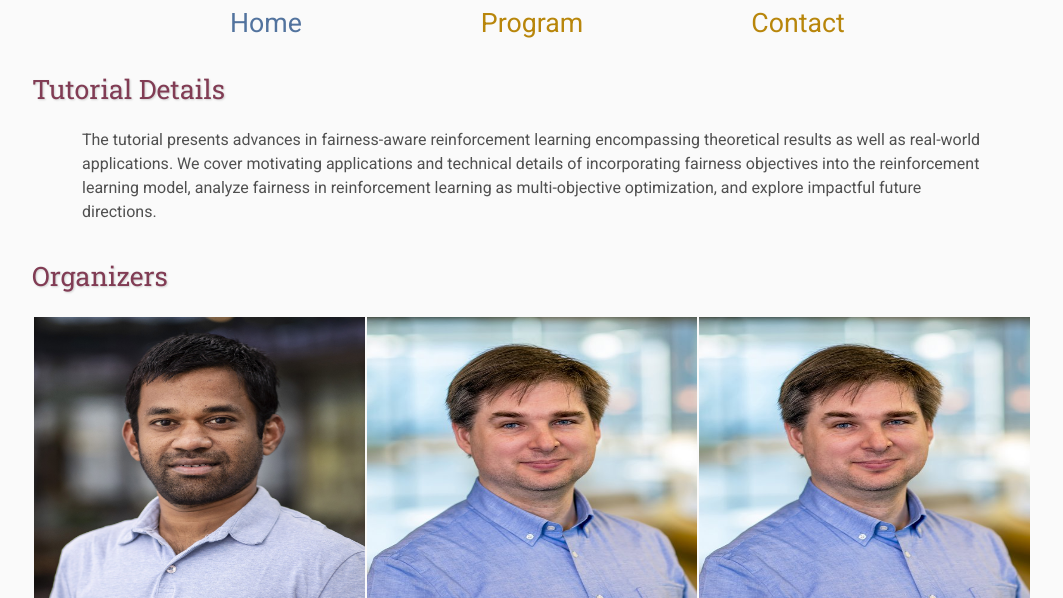
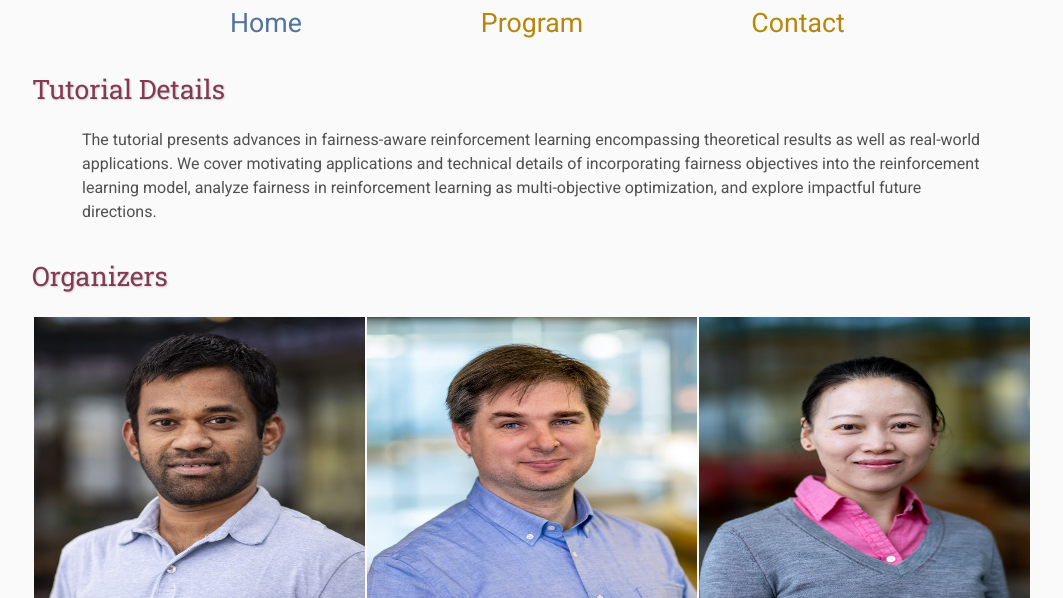
Before and after one commit to Fair-RL/fair-rl.github.io, a plain HTML site: page index.html in a window 1280 px wide. Shown: the part 469-1067 px from the top of the page, without its empty margins (108-1171 px from the left). Drawn offline with Linux system fonts and the light colour scheme.

Commit message:
Update index.html

```diff
--- a/index.html
+++ b/index.html
@@ -66,7 +66,7 @@
         </td>
         <td class="sponsor">
             <a href="https://www.tue.nl/en/research/researchers/yingqian-zhang/" target="_blank" rel="noopener noreferrer">
-                <img src="assets/MykolaHeadshot.jpg" alt="Yingqian Zhang" style="height: 8cm;">
+                <img src="assets/YingqianHeadshot.jpg" alt="Yingqian Zhang" style="height: 8cm;">
             </a>
             <br>
             <a href="https://www.tue.nl/en/research/researchers/yingqian-zhang/" target="_blank" rel="noopener noreferrer" style="font-size: 28px;">
```
